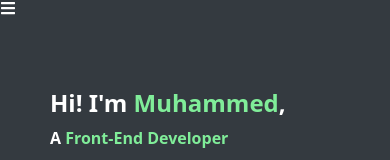
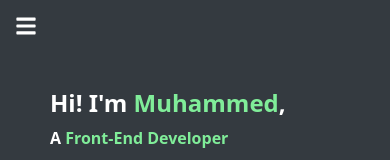
Before and after one commit to MuhammedAhmed09/My-Portfolio, a React (Vite) app: page / in a window 390 px wide. Shown: the top 160 px of the page. Built offline with nearby package versions, Linux system fonts and the light colour scheme.

Commit message:
update icons

```diff
--- a/src/App.css
+++ b/src/App.css
@@ -31,6 +31,11 @@ body {
 
 .bars {
   display: none;
+}
+
+.bars .barIcons {
+  font-size: 22px;
+  padding: 15px;
 }
 
 .sideNav {
@@ -80,7 +85,7 @@ ul li p{
   }
 
   .bars {
-    display: block;
+    display: flex;
     position: fixed;
     z-index: 1000;
   }
--- a/src/Components/SideNav.jsx
+++ b/src/Components/SideNav.jsx
@@ -30,7 +30,9 @@ const SideNav = () => {
           </ul>
         </div>
         <div className='bars'>
-          {!isOpen ? (<i onClick={() => setIsOpen(true)} ><FaBars /></i>) : (<i onClick={() => setIsOpen(false)} ><IoMdClose style={{position: 'relative', fontWeight: 'bold', fontSize: '20px', }}/></i>)}
+          <p className='barIcons'>
+            {!isOpen ? (<FaBars onClick={() => setIsOpen(true)} />) : (<IoMdClose onClick={() => setIsOpen(false)}/>)}
+          </p>
         </div>
         </>
       )
```
